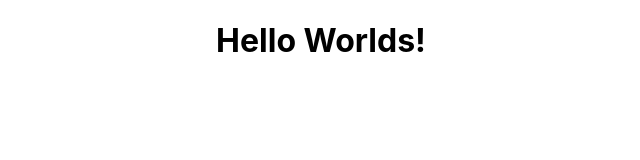
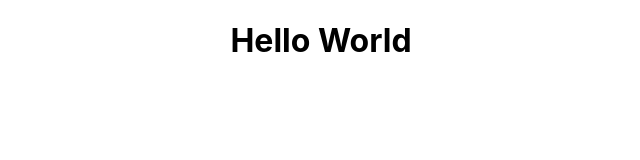
Before and after one commit to dong-geon-Lee/test-deploy, a React (Create React App) app: page / in a window 1280 px wide. Shown: the top 160 px of the page, without its empty margins (319-959 px from the left). Built offline with nearby package versions, Linux system fonts and the light colour scheme.

Commit message:
브랜치 테스트

```diff
--- a/src/App.tsx
+++ b/src/App.tsx
@@ -4,7 +4,7 @@ import "./App.css";
 function App() {
   return (
     <div className="App">
-      <h1>Hello Worlds!</h1>
+      <h1>Hello World</h1>
     </div>
   );
 }
```
